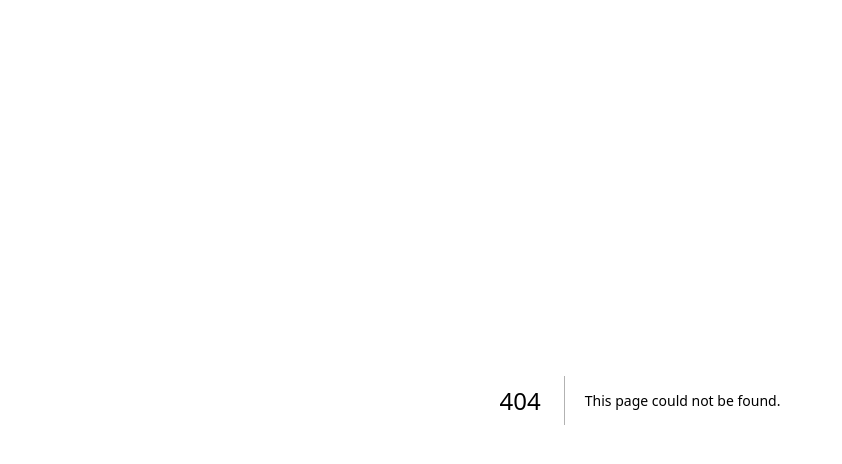
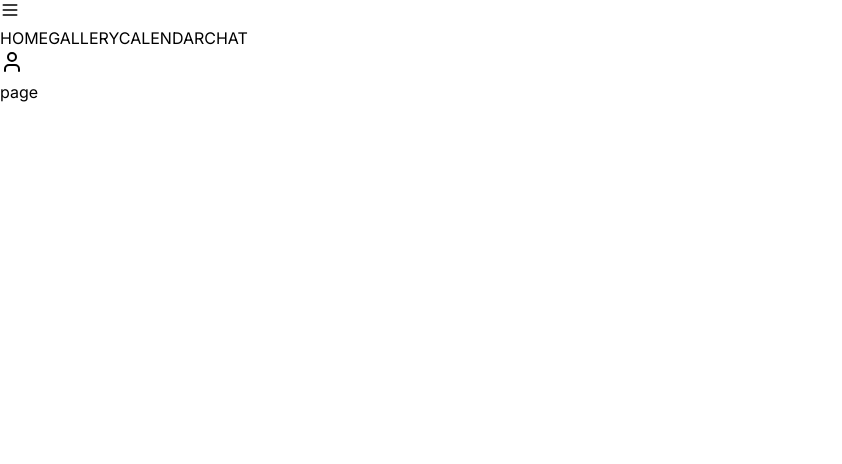
Before and after one commit to kartik1601/slideshow-val, a Next.js app: page /chat in a window 1280 px wide. Before the commit this address had no page. Shown: the top 464 px of the page, without its empty margins (0-842 px from the left). Built offline with nearby package versions, Linux system fonts and the light colour scheme.

Commit message:
Added Chat page

```diff
--- a/package.json
+++ b/package.json
@@ -36,6 +36,7 @@
     "react-hot-toast": "^2.5.1",
     "react-player": "^2.16.0",
     "resend": "^4.1.1",
+    "stream-chat-react": "^12.12.0",
     "swiper": "^11.2.1",
     "tls": "^0.0.1"
   },
--- /dev/null
+++ b/src/app/(auth)/chat/page.tsx
@@ -0,0 +1,13 @@
+import Head from 'next/head'
+import React from 'react'
+
+export default function page () {
+  return (
+    <div>
+        <Head>
+            <link rel="icon" href="/favicon.ico" />
+        </Head>
+        page
+    </div>
+  )
+}
--- a/src/app/api/users/login/route.ts
+++ b/src/app/api/users/login/route.ts
@@ -53,7 +53,7 @@ export async function POST(req: NextRequest) {
             email: user.email,
         }
 
-        const token = await jwt.sign(tokenData, process.env.TOKEN_SECRET!, {expiresIn: "10h"});
+        const token = await jwt.sign(tokenData, process.env.TOKEN_SECRET!, {expiresIn: "7d"});
 
         const response = NextResponse.json(
             {
--- a/src/app/layout.tsx
+++ b/src/app/layout.tsx
@@ -16,6 +16,7 @@ const titles: Record<string, string> = {
   "/calendar": "Calendar",
   "/addmemories": "Add Memory",
   "/about": "Profile",
+  "/chat": "Chat",
 };
 
 export default function RootLayout({
@@ -34,7 +35,7 @@ export default function RootLayout({
     <html lang="en">
       <head>
         <title>{pageTitle}</title>
-        <link rel="icon" href="/favicon.ico" type="image/x-icon" />
+        <link rel="shortcut icon" href="/favicon.ico" type="image/x-icon" />
       </head>
       <body className={inter.className}>{children}</body>
     </html>
--- a/src/components/navbar.tsx
+++ b/src/components/navbar.tsx
@@ -60,6 +60,7 @@ export default function Navbar() {
                         <NavLink href="/home">HOME</NavLink>
                         <NavLink href="/gallery">GALLERY</NavLink>
                         <NavLink href="/calendar">CALENDAR</NavLink>
+                        <NavLink href="/chat">CHAT</NavLink>
                     </div>
                 </div>
 
--- a/src/middleware.ts
+++ b/src/middleware.ts
@@ -27,6 +27,7 @@ export const config = {
         '/gallery',
         '/calendar',
         '/addmemories',
-        '/about'
+        '/about',
+        '/chat'
     ],
 }
```
Also changed, not shown: 1 other file (tests, documents, lock files or other folders).
